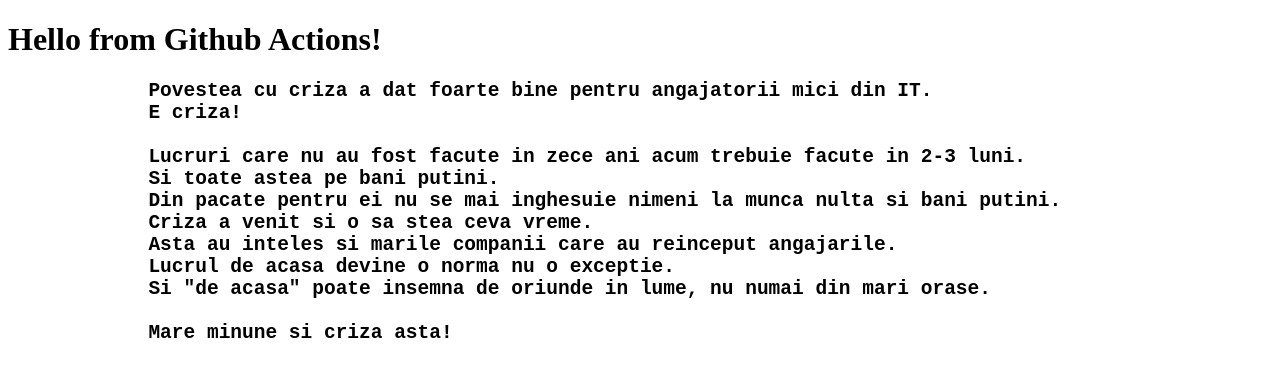
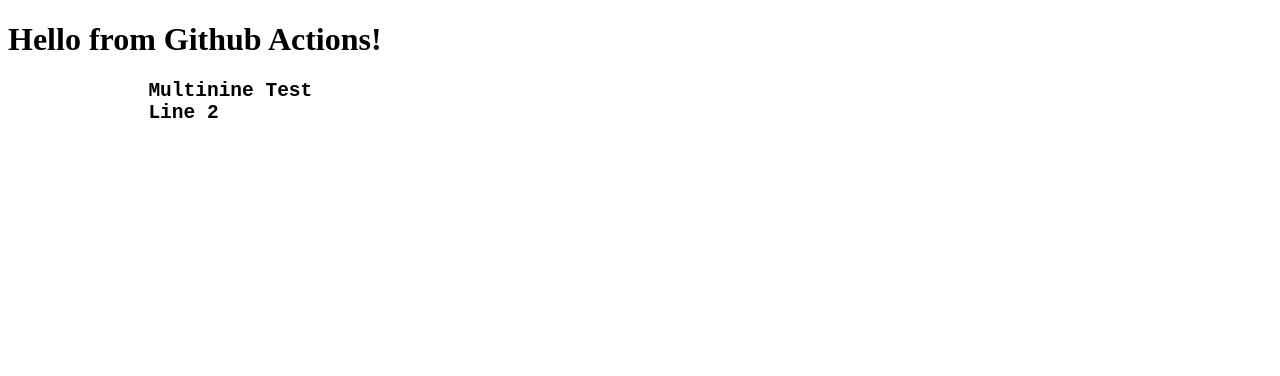
Before and after one commit to grigciulache/httpd4, a plain HTML site: page site/index.html in a window 1280 px wide. Drawn offline with Linux system fonts and the light colour scheme.

Commit message:
multiline test

```diff
--- a/site/index.html
+++ b/site/index.html
@@ -10,18 +10,8 @@
     <h1>Hello from Github Actions!</h1>
     <h2>
         <pre>
-            Povestea cu criza a dat foarte bine pentru angajatorii mici din IT.
-            E criza!
-
-            Lucruri care nu au fost facute in zece ani acum trebuie facute in 2-3 luni.
-            Si toate astea pe bani putini.
-            Din pacate pentru ei nu se mai inghesuie nimeni la munca nulta si bani putini.
-            Criza a venit si o sa stea ceva vreme.
-            Asta au inteles si marile companii care au reinceput angajarile.
-            Lucrul de acasa devine o norma nu o exceptie.
-            Si "de acasa" poate insemna de oriunde in lume, nu numai din mari orase.
-
-            Mare minune si criza asta!
+            Multinine Test
+            Line 2
          </pre>
     </h2>
 </body>
```
